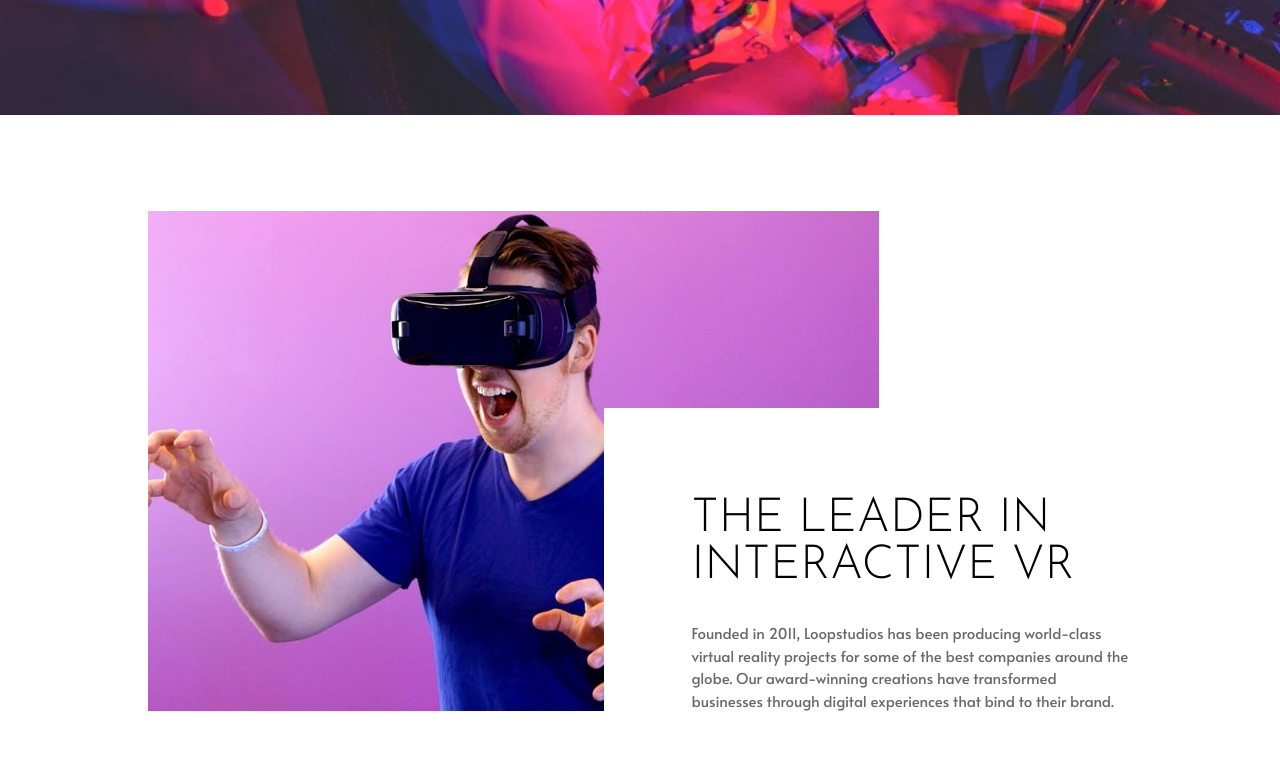
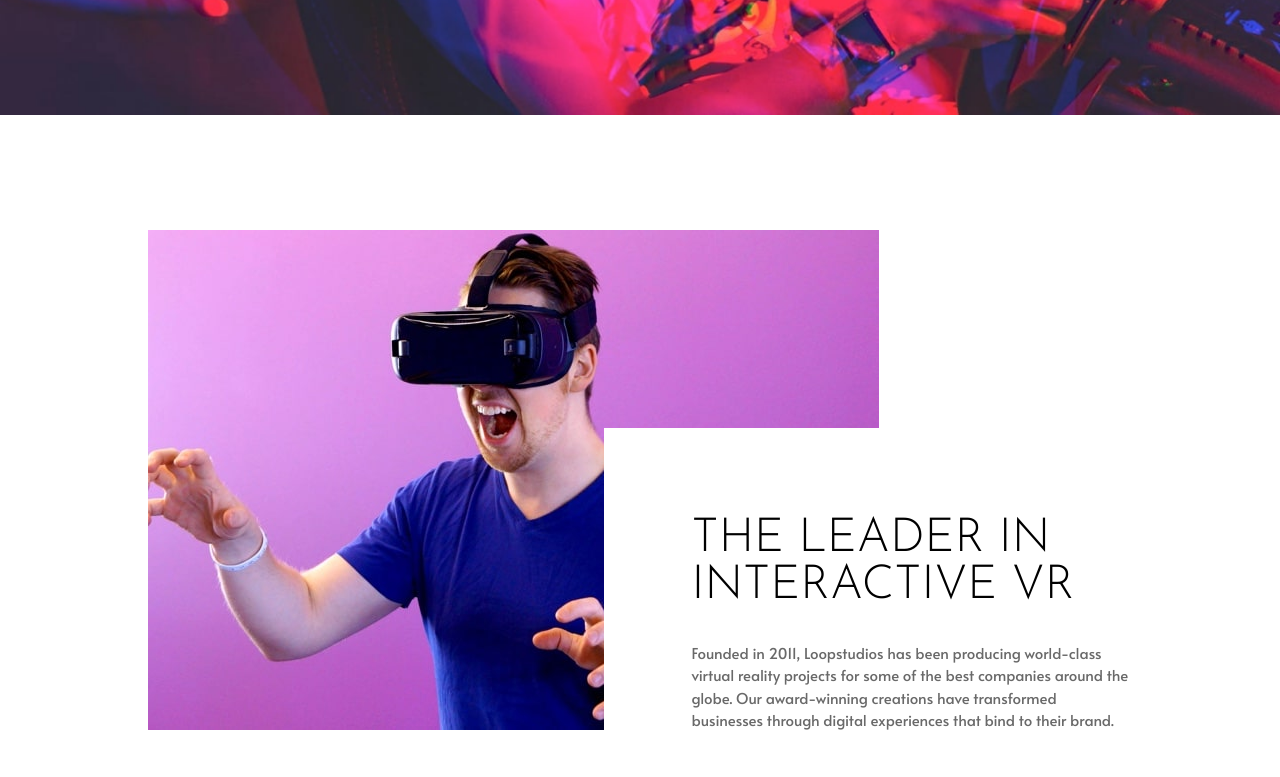
Before and after one commit to Dhia-18/Loopstudios-Landing-Page, a plain HTML site: page index.html in a window 1280 px wide. Shown: the part 463-1240 px from the top of the page. Drawn offline with Linux system fonts and the light colour scheme.

Commit message:
Add files via upload

```diff
--- a/style/main.css
+++ b/style/main.css
@@ -234,7 +234,7 @@ header h1{
 /* Styling the main */
 
 main{
-    padding:5rem 1.5rem;
+    padding:7.2rem 1.5rem;
 
     display: flex;
     flex-direction: column;
@@ -266,7 +266,7 @@ main{
 
 @media screen and (min-width:45rem) {
     main{
-        padding:6rem 11.6%;
+        padding:7.2rem 11.6%;
     }
 
     .introduction_text{
```
